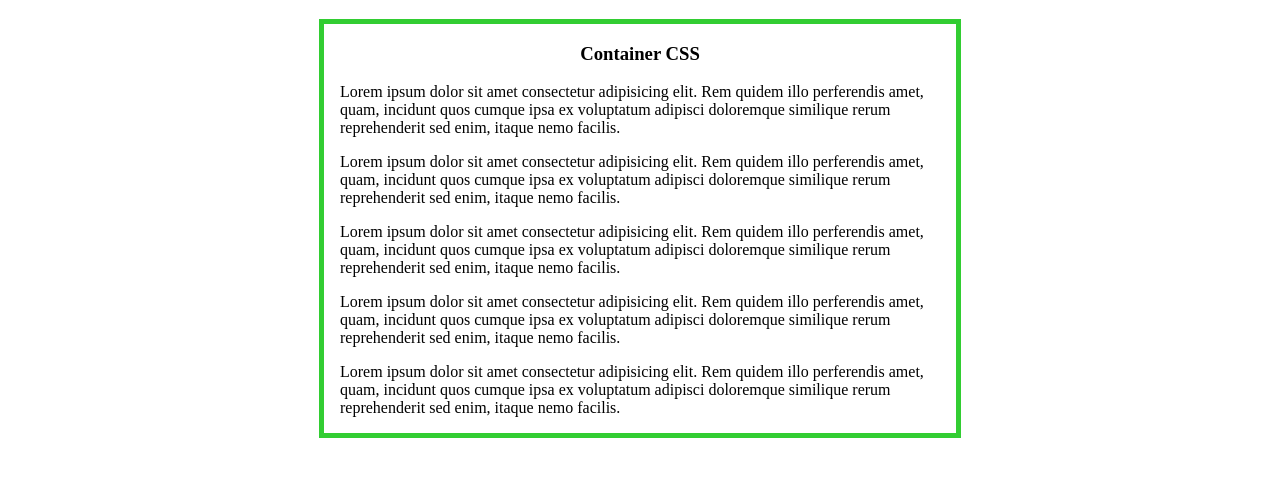
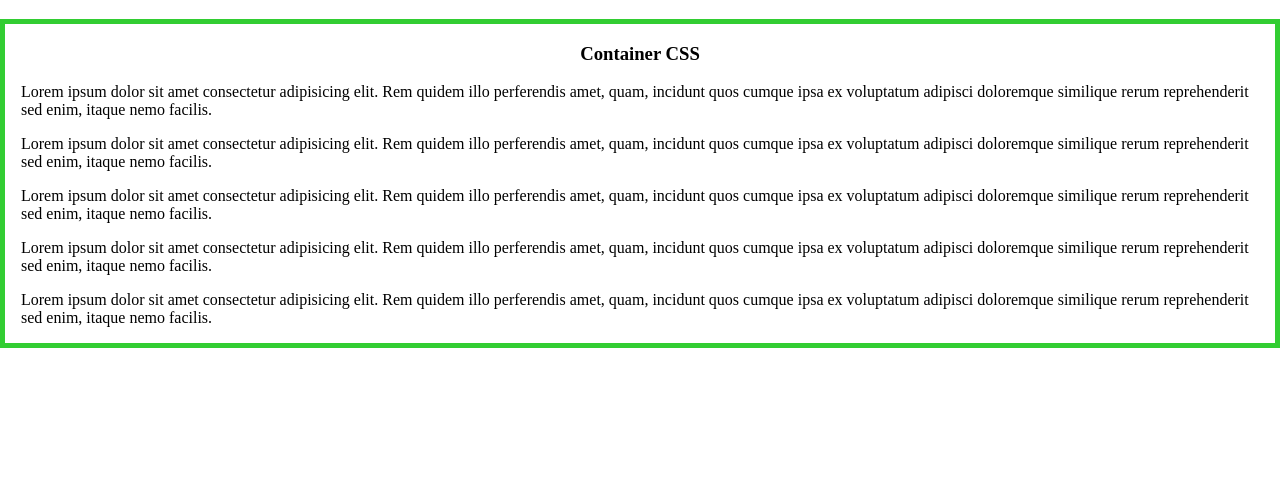
Before and after one commit to Cogentx/dev-9010-guides, a website: page __scratchPad/src/modern css/index.html in a window 1280 px wide. Shown: the part 61-538 px from the top of the page. Drawn offline with Linux system fonts and the light colour scheme.

Commit message:
Refactor Modern CSS Containers code for Docs

```diff
--- a/__scratchPad/src/modern css/container.css
+++ b/__scratchPad/src/modern css/container.css
@@ -1,22 +1,19 @@
 .container {
-  --container-border-width: 5px;
-  --container-padding: 0 1em;
-}
-
-.container {
-  border: var(--container-border-width) solid limegreen;
-  padding: var(--container-padding);
+  --border: 5px;
+  --padding: 0 16px;
+  border: var(--border) solid limegreen;
+  padding: var(--padding);
 }
 
 .container-new {
   /* min-width is dynamic; max-width set at 600px*/
-  width: min(100% - var(--container-border-width) * 2 - var(--container-padding) * 2, 600px);
+  width: min(100% - var(--border) * 2 - var(--padding) * 2, 600px);
   /* margin auto on x-axis to center on page horizontally */
   margin-inline: auto;
 }
 
 .container-old {
-  /* width set a 100% does not account for padding and border */
+  /* width set at 100% does not account for padding and border */
   width: 100%;
   max-width: 600px;
   margin: 0 auto;
--- a/__scratchPad/src/modern css/index.html
+++ b/__scratchPad/src/modern css/index.html
@@ -11,7 +11,7 @@
   <body>
     <main>
       <h1>Modern CSS</h1>
-      <article class="container container-old">
+      <article class="container container-new">
         <h3>Container CSS</h3>
         <p>
           Lorem ipsum dolor sit amet consectetur adipisicing elit. Rem quidem illo perferendis amet, quam, incidunt quos
```
